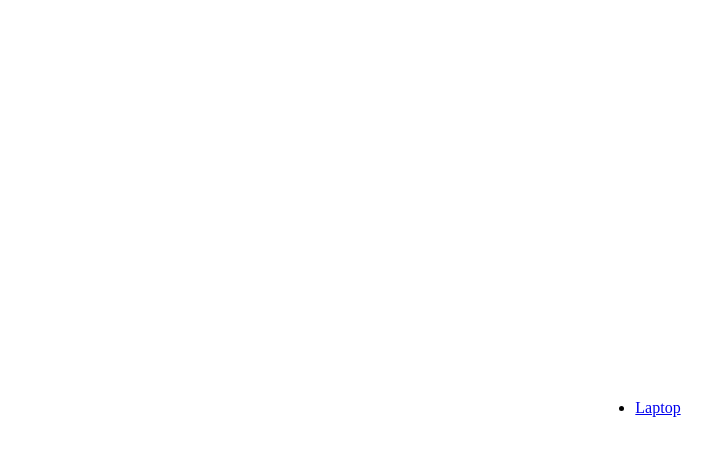
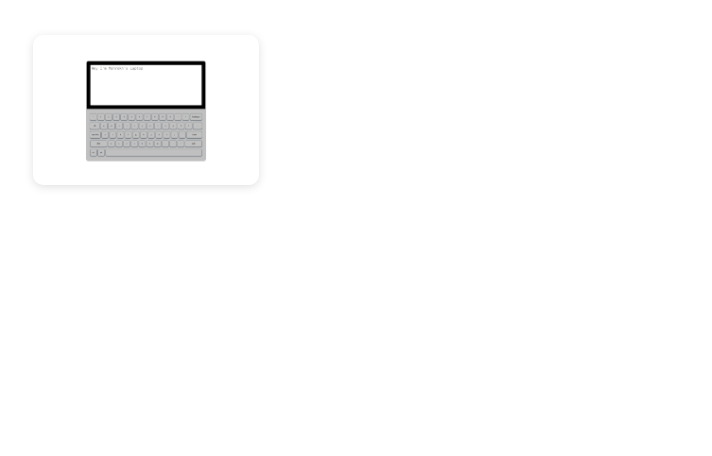
Before and after one commit to mahrokhnz/react-js, a React (Create React App) app: page / in a window 1280 px wide. Shown: the top 456 px of the page, without its empty margins (2-714 px from the left). Built offline with nearby package versions, Linux system fonts and the light colour scheme.

Commit message:
feat: add first page project

```diff
--- a/src/App.css
+++ b/src/App.css
@@ -1,3 +1,70 @@
-.App {
+.challenges {
+  display: flex;
+  flex-direction: column;
+  gap: 50px;
+  padding: 20px;
+}
+
+.wrapper {
+  display: grid;
+  grid-template-columns: repeat(5, 1fr);
+  gap: 20px;
+  flex-grow: 1;
   text-align: center;
+  padding: 15px;
 }
+
+.challenge {
+  height: 150px;
+  display: flex;
+  position: relative;
+  background-size: contain;
+  background-position: center;
+  background-repeat: no-repeat;
+  border-radius: 10px;
+  box-shadow: rgba(99, 99, 99, 0.2) 0 2px 8px 0;
+}
+
+.challenge::after {
+  content: "";
+  background-color: #000;
+  position: absolute;
+  top: 0;
+  left: 0;
+  width: 100%;
+  height: 100%;
+  opacity: 0;
+  transition: opacity 0.2s ease-in-out;
+  border-radius: 10px;
+}
+
+.challenge:hover:after {
+  opacity: 0.3;
+}
+
+.showChallenge {
+  position: absolute;
+  left: 50%;
+  top: 50%;
+  transform: translate(-50%, -50%);
+  background-color: blueviolet;
+  padding: 7px 17px;
+  border: none;
+  opacity: 0;
+  z-index: 1000;
+  transition: opacity 0.2s ease-in-out;
+  border-radius: 12px;
+  cursor: pointer;
+  color: #fff;
+  font-family: "Open Sans Condensed", sans-serif;
+  font-weight: 600;
+  font-size: 20px;
+}
+
+.challenge:hover .showChallenge {
+  opacity: 1;
+}
+
+.showChallenge a {
+  text-decoration: none;
+}
--- a/src/App.js
+++ b/src/App.js
@@ -1,13 +1,20 @@
 import './App.css';
 import {Link} from "react-router-dom";
+import myLaptop from './assets/my-laptop.png'
 
 function App() {
   return (
-      <ul>
-          <li>
-              <Link to="/my-laptop">Laptop</Link>
-          </li>
-      </ul>
+      <main className='challenges'>
+          <div className="wrapper">
+              <div className='challenge' style={{backgroundImage: `url(${myLaptop})`}}>
+                  <Link to='/my-laptop'>
+                      <button className='showChallenge'>
+                          My Laptop
+                      </button>
+                  </Link>
+              </div>
+          </div>
+      </main>
   );
 }
 
--- a/src/index.css
+++ b/src/index.css
@@ -1,13 +1,12 @@
-body {
+@import url("https://fonts.googleapis.com/css2?family=Open+Sans+Condensed:ital,wght@0,300;0,700;1,300&display=swap");
+
+* {
+  padding: 0;
   margin: 0;
-  font-family: -apple-system, BlinkMacSystemFont, 'Segoe UI', 'Roboto', 'Oxygen',
-    'Ubuntu', 'Cantarell', 'Fira Sans', 'Droid Sans', 'Helvetica Neue',
-    sans-serif;
-  -webkit-font-smoothing: antialiased;
-  -moz-osx-font-smoothing: grayscale;
+  box-sizing: border-box;
 }
 
-code {
-  font-family: source-code-pro, Menlo, Monaco, Consolas, 'Courier New',
-    monospace;
+body {
+  display: block;
+  font-family: "Open Sans Condensed", sans-serif;
 }
--- a/src/index.js
+++ b/src/index.js
@@ -3,6 +3,7 @@ import ReactDOM from "react-dom/client";
 import { BrowserRouter, Routes, Route } from "react-router-dom";
 import Laptop from './projects/laptop/index';
 import Layout from './App'
+import './index.css'
 
 export default function App() {
     return (
--- a/src/projects/laptop/index.css
+++ b/src/projects/laptop/index.css
@@ -1,11 +1,8 @@
-body {
-  display: flex;
-  justify-content: center;
-  align-items: center;
-  height: 100vh;
-}
-
 .laptop {
+  position: absolute;
+  top: 50%;
+  left: 50%;
+  transform: translate(-50%, -50%);
   display: flex;
   flex-direction: column;
   align-items: center;
@@ -13,6 +10,7 @@ body {
   border: 5px #C0C0C0 solid;
   border-radius: 20px;
   background-color: #C0C0C0;
+  box-sizing: unset;
 }
 
 .screenWrapper {
```
Also changed, not shown: src/assets/coming_soon.jpg (added), src/assets/my-laptop.png (added).
